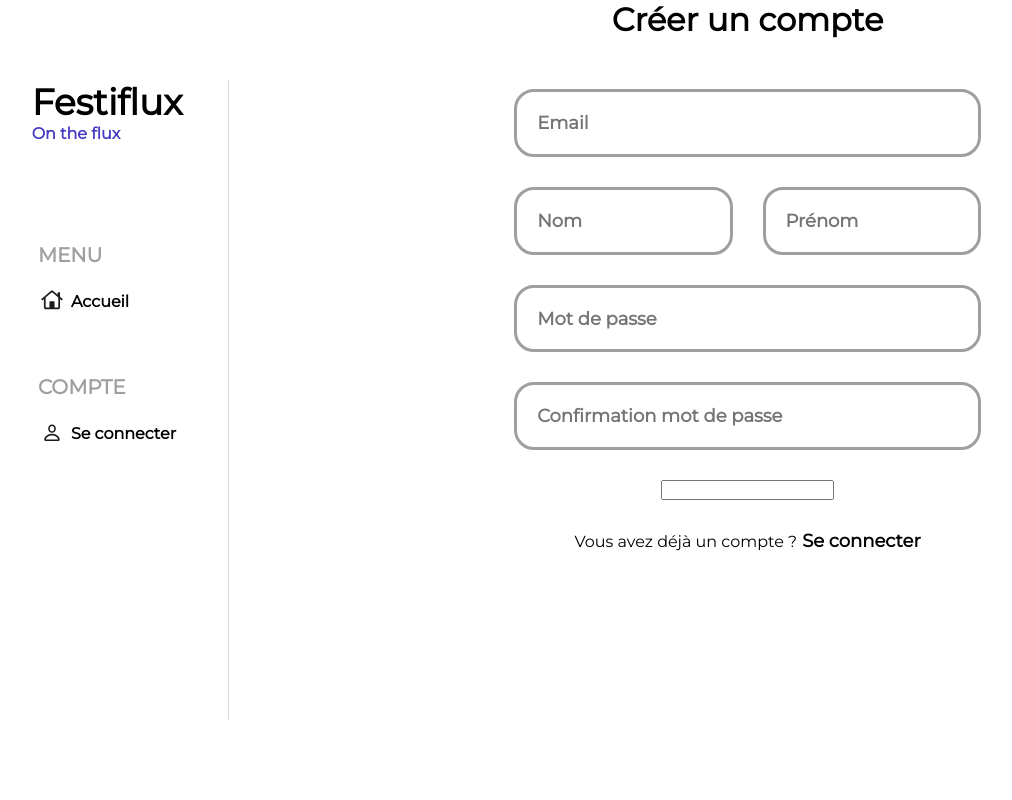
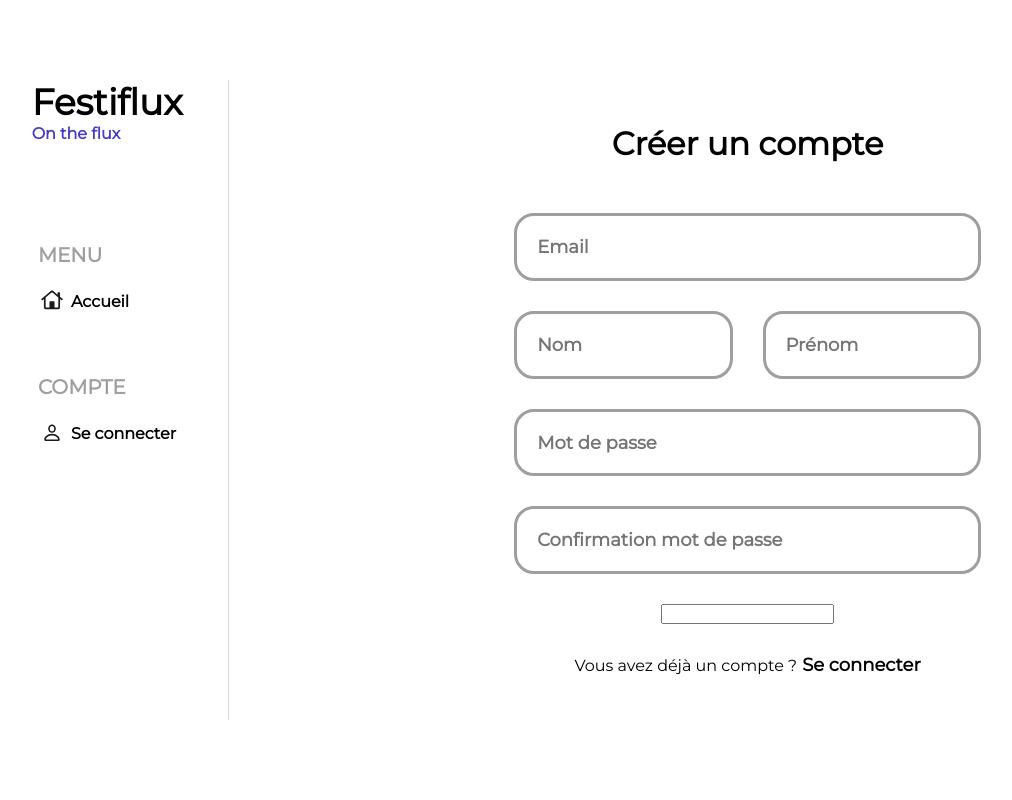
Before and after one commit to Rayan-guemar/SAE_3A_RACDV_SETE, a Symfony app: template templates/auth/register.html.twig in a window 1280 px wide. Shown: the whole page, without its empty margins (14-1026 px from the left). Run offline with Twig, Linux system fonts and the light colour scheme; the template is opened without the code that fills it, so the values that code supplies are empty; form fields are guessed from the names that the template uses; some libraries are stand-ins or nearby versions.

Commit message:
fix css for both forms and festival/all

```diff
--- a/assets/styles/form.scss
+++ b/assets/styles/form.scss
@@ -4,6 +4,15 @@ $input-padding: 20px;
 
 h1 {
     font-weight: 900;
+}
+
+.form-wrapper {
+    display: flex;
+    flex-direction: column;
+    align-items: center;
+    justify-content: center;
+    width: 100%;
+    height: 100%;
 }
 
 form {
--- a/templates/auth/login.html.twig
+++ b/templates/auth/login.html.twig
@@ -1,6 +1,7 @@
 {% extends "base.html.twig" %}
 
 {% block body %}
+	<div class="form-wrapper">
 		<h1 class="login-form__title">Connexion</h1>
 
 		<form action="{{ path('app_auth_login') }}" method="post" class="login-form">
@@ -20,4 +21,5 @@
 				<a href="{{ path("app_auth_register") }}" style="margin-left: 5px;" class="login-form__link--register">S'inscrire</a>
 			</div>
 		</form>
+	</div>
 {% endblock %}
--- a/templates/auth/register.html.twig
+++ b/templates/auth/register.html.twig
@@ -3,7 +3,8 @@
 {% block title %}Inscription{% endblock %}
 
 {% block body %}
-  <h1 class="registration-form__title">Créer un compte</h1>
+  <div class="form-wrapper">
+    <h1 class="registration-form__title">Créer un compte</h1>
 
     {{ form_start(form, {'attr': {'class': 'registration-form__form'}}) }}
 
@@ -27,4 +28,5 @@
 
       {{ form_rest(form) }}
     {{ form_end(form) }}
+  </div>
 {% endblock %}
```
Also changed, not shown: public/build/app.css. Lines whose indentation alone changed are shown as unchanged.
